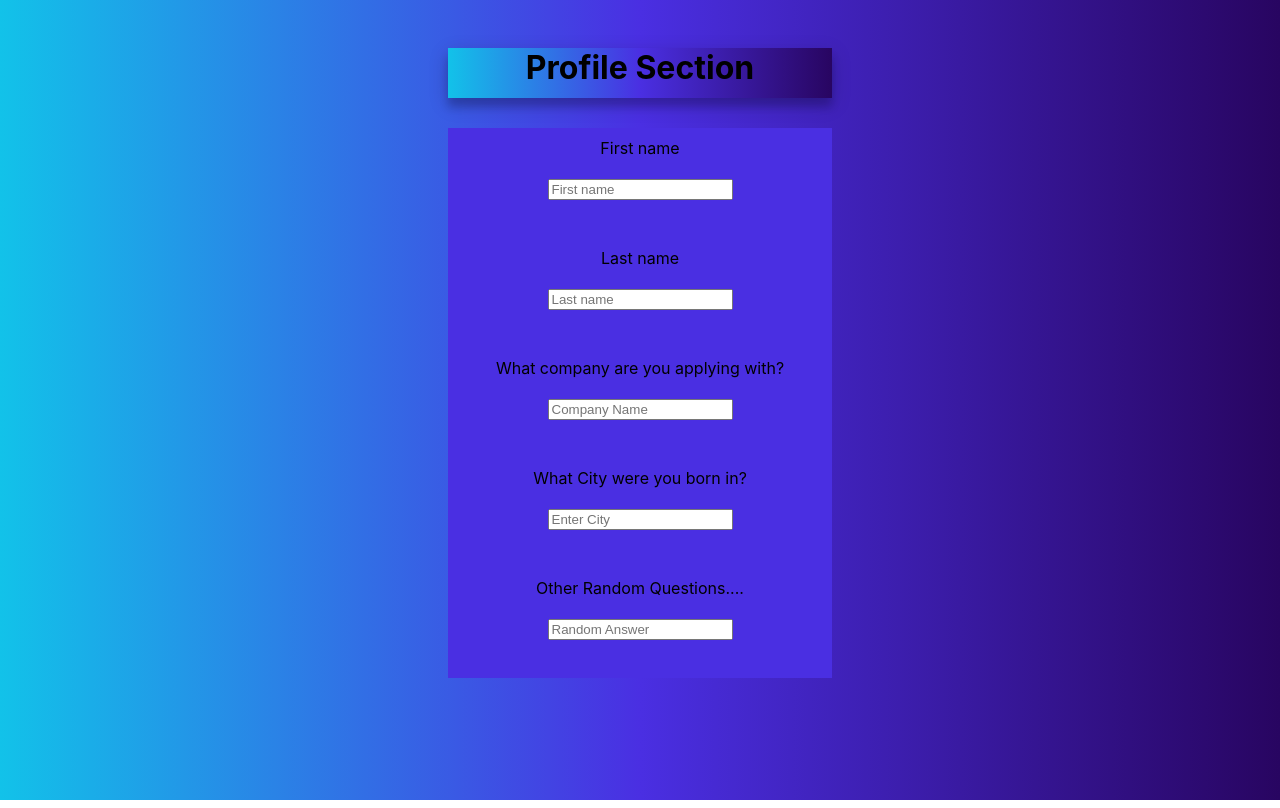
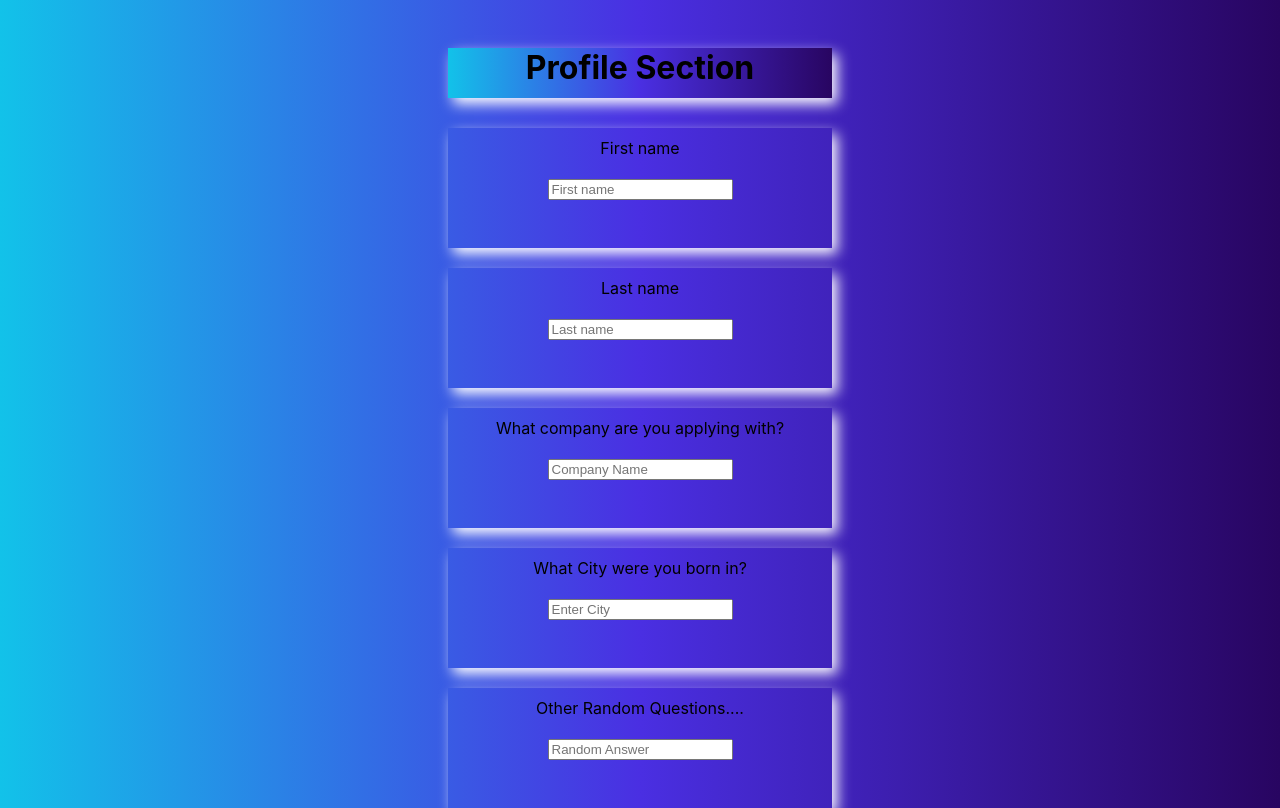
Before and after one commit to Myra-R/CyberSafe, a React (Create React App) app in the folder client/: page /profile in a window 1280 px wide. Built offline with nearby package versions, Linux system fonts and the light colour scheme.

Commit message:
ever changing css

```diff
--- a/client/src/components/profile/profile.css
+++ b/client/src/components/profile/profile.css
@@ -4,6 +4,7 @@
     height: 50px;
     background-color:linear-gradient(to right, #12c2e9, #4a2fe2, #280561);
     position: relative;
+    box-shadow: 5px 6px 13px white;
 }
 
 #form-firstName{
@@ -19,16 +20,15 @@
 }
 
 @keyframes example{
-    from {top: -500px; backround-color:linear-gradient(to right, #12c2e9, #4a2fe2, #280561);}
-    to {top: 20px; background-color: #4a2fe2;}
-    to {transform: translateY(0);}
+    from {top: -500px; opacity: 0%}
+    to {top: 20px; backround-color:linear-gradient(to right, #12c2e9, #4a2fe2, #280561)}
+    to {transform: translateY(0); backround-color:linear-gradient(to right, #12c2e9, #4a2fe2, #280561); box-shadow: 5px 6px 13px white; padding-top: 10px; padding-bottom: 10px;}
 }
 
 #form-lastName{
     width: auto;
-    padding-top: 10px;
+    margin-top: 20px; margin-bottom: 20px;
     height: 100px;
-    background-color: linear-gradient(to right, #12c2e9, #4a2fe2, #280561);
     position: relative;
     animation-name: example;
     animation-duration: 2s;
@@ -39,22 +39,21 @@
 
 #form-company{
     width: auto;
-    padding-top: 10px;
+    margin-top: 20px; margin-bottom: 20px;
     height: 100px;
-    background-color: linear-gradient(to right, #12c2e9, #4a2fe2, #280561);
     position: relative;
     animation-name: example;
     animation-duration: 2s;
     animation-delay: .7s;
     animation-fill-mode: forwards;
     z-index: 1;
+
 }
 
 #form-city{
     width: auto;
-    padding-top: 10px;
+    margin-top: 20px; margin-bottom: 20px;
     height: 100px;
-    background-color: linear-gradient(to right, #12c2e9, #4a2fe2, #280561);
     position: relative;
     animation-name: example;
     animation-duration: 2s;
@@ -66,9 +65,8 @@
 
 #form-question{
     width: auto;
-    padding-top: 10px;
+    margin-top: 20px; margin-bottom: 20px;
     height: 100px;
-    background-color: linear-gradient(to right, #12c2e9, #4a2fe2, #280561);
     position: relative;
     animation-name: example;
     animation-duration: 2s;
```
